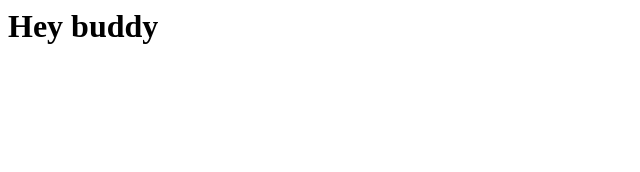
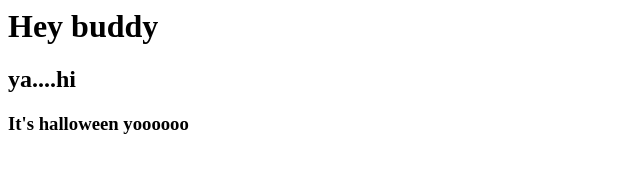
Before and after one commit to NeilSMyers/repo-demo, a plain HTML site: page index.html in a window 1280 px wide. Shown: the whole page, without its empty margins (0-640 px from the left). Drawn offline with Linux system fonts and the light colour scheme.

Commit message:
finished convo

```diff
--- a/index.html
+++ b/index.html
@@ -1 +1,5 @@
 <h1>Hey buddy</h1>
+
+<h2>ya....hi</h2>
+
+<h3>It's halloween yoooooo</h3>
```
